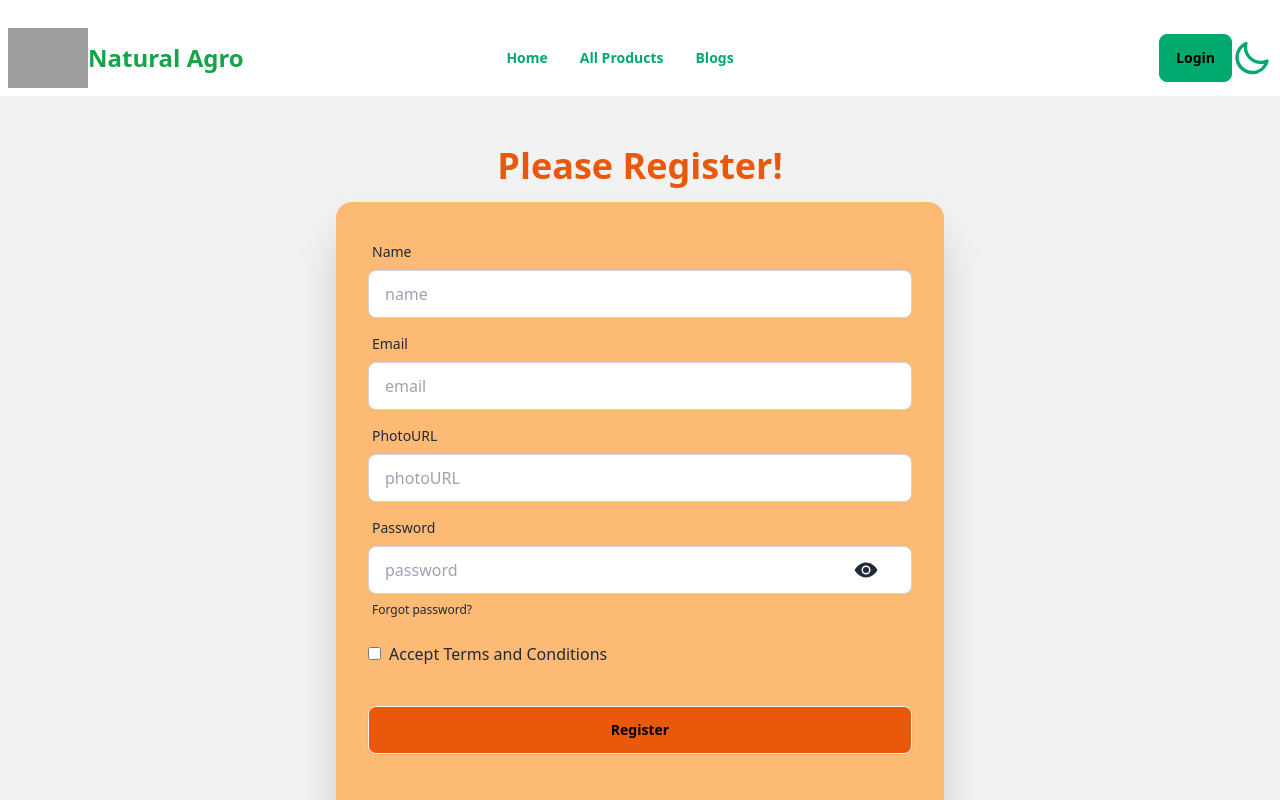
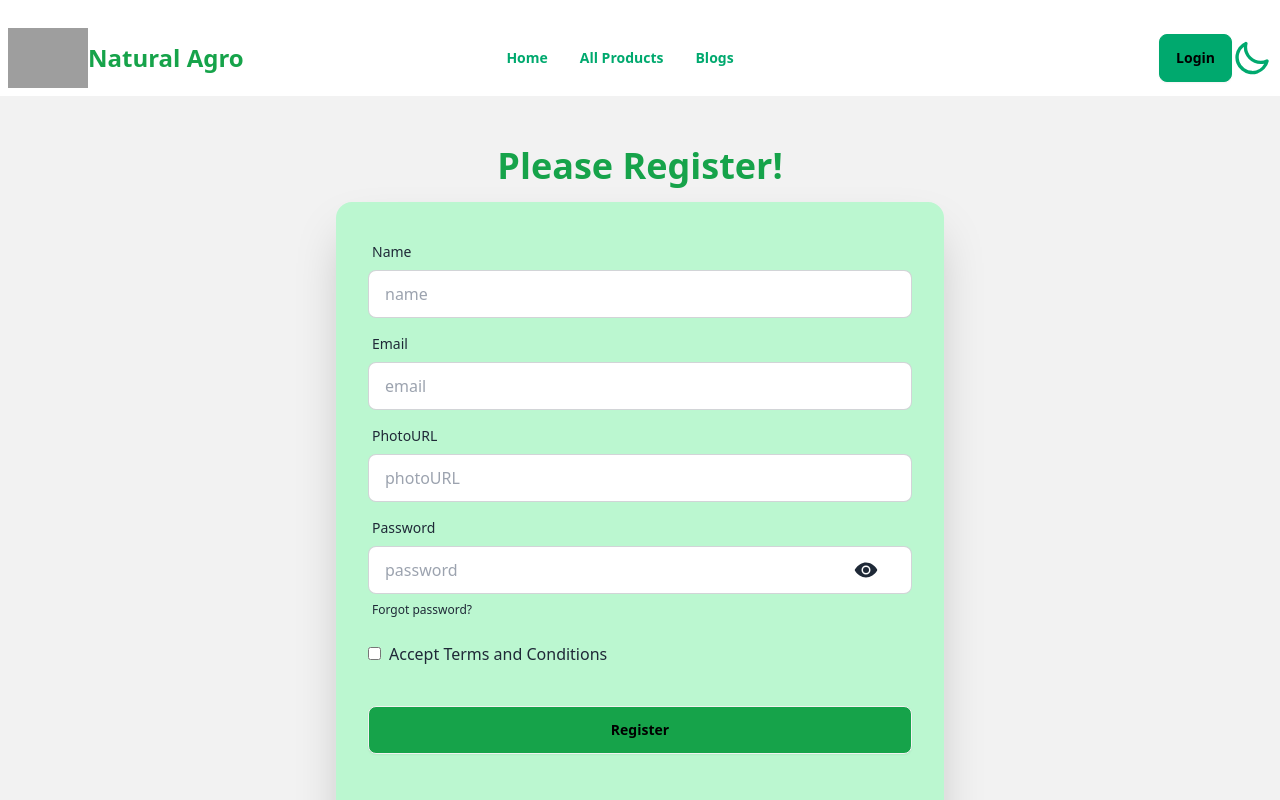
Before and after one commit to ataher83/natural-agro-client, a React (Vite) app: page /register in a window 1280 px wide. Shown: the top 800 px of the page. Built offline with nearby package versions, Linux system fonts and the light colour scheme; no server answers; grey boxes are pictures that could not be loaded.

Commit message:
register page updated

```diff
--- a/src/pages/Register/Register.jsx
+++ b/src/pages/Register/Register.jsx
@@ -114,16 +114,16 @@ const Register = () => {
     return (
         <div>
             <Helmet>
-                <title>The Alt Products | Register</title>
+                <title>Natural Agro | Register</title>
             </Helmet>
             <div className="hero min-h-screen bg-base-200">
                 <div className="hero-content flex-col w-3/4 lg:w-1/2">
 
                     <div className="text-center">
-                        <h1 className="text-4xl font-bold text-orange-600">Please Register!</h1>
+                        <h1 className="text-4xl font-bold text-green-600">Please Register!</h1>
                     </div>
 
-                    <div className="card  w-full  shadow-2xl bg-orange-300">
+                    <div className="card  w-full  shadow-2xl bg-green-200">
 
                         <form onSubmit={handleRegister}
                         className="card-body">
@@ -179,7 +179,7 @@ const Register = () => {
 
                                 <button
                                 // onClick={handleSignOut}
-                                className="btn bg-orange-600 font-bold text-black ">Register</button>
+                                className="btn bg-green-600 font-bold text-black ">Register</button>
                             </div>
 
                         </form>
```
